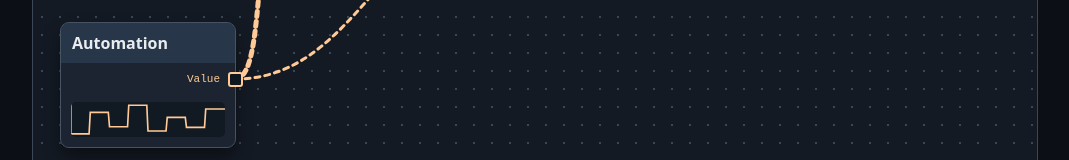
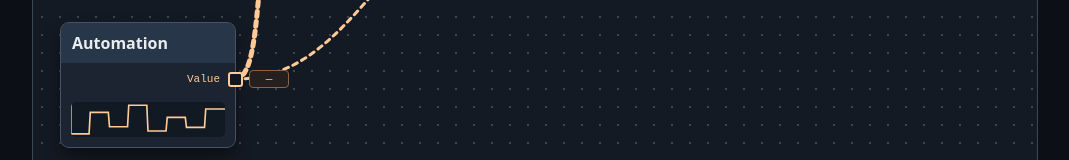
Before and after one commit to wgabel/orbit-sound-lab, a React (Vite) app: page / in a window 1280 px wide. Both pictures are taken after a click on the button "Open patch editor". Shown: the part 373-533 px from the top of the page, without its empty margins (105-1174 px from the left). Built offline with nearby package versions, Linux system fonts and the light colour scheme.

Commit message:
Show live values beside connected control outputs

```diff
--- a/src/application/patch-playback.ts
+++ b/src/application/patch-playback.ts
@@ -1,4 +1,3 @@
-import type { PatchLfoReading } from '../domain/patch-lfo';
 import type { Patch } from '../domain/patch';
 
 export interface PatchPlayback {
@@ -8,7 +7,8 @@ export interface PatchPlayback {
   readAudibleElapsed(): number;
   readOutputLevel(): number;
   getWaveformAnalyser(moduleId: string): AnalyserNode | null;
-  readLfo(moduleId: string, elapsed: number): PatchLfoReading | undefined;
+  readLfoPhase(moduleId: string, elapsed: number): number | undefined;
+  readControlValue(moduleId: string): number | undefined;
   stop(): Promise<void>;
   dispose(): void;
 }
--- a/src/domain/patch-lfo.ts
+++ b/src/domain/patch-lfo.ts
@@ -6,11 +6,6 @@ export interface PatchLfo {
   readonly rateHz: number;
   readonly sync: boolean;
   readonly phaseDegrees: number;
-}
-
-export interface PatchLfoReading {
-  readonly phase: number;
-  readonly sample?: number;
 }
 
 export const DEFAULT_PATCH_LFO: PatchLfo = {waveform:'sine',rateHz:0.2,sync:true,phaseDegrees:0};
--- /dev/null
+++ b/src/infrastructure/audio/web-audio-control-monitor.ts
@@ -0,0 +1,14 @@
+/** Samples the normalized signal after shaping and before any cable mapping. */
+export function createControlMonitor(context: BaseAudioContext, output: AudioNode) {
+  const analyser = context.createAnalyser();
+  analyser.fftSize = 32;
+  const samples = new Float32Array(analyser.fftSize);
+  output.connect(analyser);
+
+  return {
+    read() {
+      analyser.getFloatTimeDomainData(samples);
+      return Math.min(1,Math.max(0,samples[samples.length - 1]));
+    }
+  };
+}
--- a/src/infrastructure/audio/web-audio-patch-lfo.ts
+++ b/src/infrastructure/audio/web-audio-patch-lfo.ts
@@ -1,5 +1,6 @@
 import { readPatchLfoPhase } from '../../domain/patch-lfo';
-import type { PatchLfo, PatchLfoReading } from '../../domain/patch-lfo';
+import { createControlMonitor } from './web-audio-control-monitor';
+import type { PatchLfo } from '../../domain/patch-lfo';
 import type { WebAudioLfoWorkletFactory } from './web-audio-lfo-worklet';
 
 export function createPatchLfoSignal(context: AudioContext, factory: WebAudioLfoWorkletFactory,
@@ -17,26 +18,18 @@ export function createPatchLfoSignal(context: AudioContext, factory: WebAudioLfo
   const output = context.createWaveShaper();
   output.curve = new Float32Array([0,0.5,1]);
   source.connect(smoothing).connect(output);
-  const analyser = settings.waveform === 'smoothRandom' ? context.createAnalyser() : undefined;
-  const samples = analyser ? new Float32Array(32) : undefined;
-  if (analyser) {
-    analyser.fftSize = 32;
-    output.connect(analyser);
-  }
+  const monitor = createControlMonitor(context,output);
 
   return {
     output,
-    read(elapsed: number): PatchLfoReading {
-      if (analyser && samples) analyser.getFloatTimeDomainData(samples);
-      return {phase:readPatchLfoPhase(settings,elapsed - elapsedOffset), sample:samples?.at(-1)};
-    },
+    readValue:monitor.read,
+    readPhase:(elapsed: number) => readPatchLfoPhase(settings,elapsed - elapsedOffset),
     dispose() {
       source.port.postMessage('stop');
       source.port.close();
       source.disconnect();
       smoothing.disconnect();
       output.disconnect();
-      analyser?.disconnect();
     }
   };
 }
--- a/src/infrastructure/audio/web-audio-patch-modules.ts
+++ b/src/infrastructure/audio/web-audio-patch-modules.ts
@@ -3,7 +3,7 @@ import { WebAudioShelfEq } from './web-audio-shelf-eq';
 import { createDefaultDroneSettings } from '../../domain/drone';
 import type { PatchModule } from '../../domain/patch';
 import { readAutomationValue } from '../../domain/patch-automation';
-import type { PatchLfoReading } from '../../domain/patch-lfo';
+import { createControlMonitor } from './web-audio-control-monitor';
 import type { WebAudioLfoWorkletFactory } from './web-audio-lfo-worklet';
 import { createPatchLfoSignal } from './web-audio-patch-lfo';
 import type { PatchAutomation } from '../../domain/patch-automation';
@@ -28,7 +28,8 @@ export interface PatchRuntimeModule {
   readonly output?: AudioNode;
   readonly parameters?: Readonly<Record<string, ParameterBinding>>;
   readonly waveformAnalyser?: AnalyserNode;
-  readLfo?(elapsed: number): PatchLfoReading;
+  readLfoPhase?(elapsed: number): number;
+  readControlValue?(): number;
   dispose(): void;
 }
 
@@ -96,7 +97,7 @@ export function createPatchRuntimeModule(
     }
     case 'lfo': {
       const signal = createPatchLfoSignal(context,lfo,definition.settings,origin);
-      return {definition, output:signal.output, readLfo:signal.read, dispose:signal.dispose};
+      return {definition, output:signal.output, readLfoPhase:signal.readPhase, readControlValue:signal.readValue, dispose:signal.dispose};
     }
     case 'automation': {
       const source = createAutomationSignal(context, definition.settings, origin);
@@ -107,7 +108,8 @@ export function createPatchRuntimeModule(
       const bounds = context.createWaveShaper();
       bounds.curve = new Float32Array([0, 0, 1]);
       source.connect(smoothing).connect(bounds);
-      return {definition, output:bounds, dispose() {
+      const monitor = createControlMonitor(context,bounds);
+      return {definition, output:bounds, readControlValue:monitor.read, dispose() {
         source.stop(); source.disconnect(); smoothing.disconnect(); bounds.disconnect();
       }};
     }
--- a/src/infrastructure/audio/web-audio-patch-playback.ts
+++ b/src/infrastructure/audio/web-audio-patch-playback.ts
@@ -125,8 +125,12 @@ export class WebAudioPatchPlayback implements PatchPlayback {
     return this.audibleElapsed;
   }
 
-  readLfo(moduleId: string, elapsed: number) {
-    if (this.state === 'playing') return this.modules.get(moduleId)?.readLfo?.(elapsed);
+  readLfoPhase(moduleId: string, elapsed: number) {
+    if (this.state === 'playing') return this.modules.get(moduleId)?.readLfoPhase?.(elapsed);
+  }
+
+  readControlValue(moduleId: string) {
+    if (this.state === 'playing') return this.modules.get(moduleId)?.readControlValue?.();
   }
 
   getWaveformAnalyser(moduleId: string): AnalyserNode | null {
--- a/src/presentation/patch-editor/PatchCanvas.tsx
+++ b/src/presentation/patch-editor/PatchCanvas.tsx
@@ -5,7 +5,7 @@ import { getPatchModuleLabel, getPatchPorts, sameEndpoint } from '../../domain/p
 import type { Patch, PatchEndpoint, PatchModule, PatchPort } from '../../domain/patch';
 import { readAutomationPhase, readAutomationValue } from '../../domain/patch-automation';
 import { readLfoPreviewValue, readPatchLfoPhase } from '../../domain/patch-lfo';
-import type { PatchLfo, PatchLfoReading } from '../../domain/patch-lfo';
+import type { PatchLfo } from '../../domain/patch-lfo';
 import type { PatchAutomation } from '../../domain/patch-automation';
 
 import { boundNodePosition, PATCH_NODE_WIDTH, PATCH_NODE_TITLE_HEIGHT, PATCH_PORT_HEIGHT } from './patch-layout';
@@ -26,7 +26,8 @@ interface PatchCanvasProps {
   readonly pending: PatchEndpoint | null;
   readonly playing: boolean;
   readAudibleElapsed(): number;
-  readLfo(moduleId: string, elapsed: number): PatchLfoReading | undefined;
+  readLfoPhase(moduleId: string, elapsed: number): number | undefined;
+  readControlValue(moduleId: string): number | undefined;
   readonly outputLevel: number;
   getWaveformAnalyser(moduleId: string): AnalyserNode | null;
   onSelect(selection: PatchSelection): void;
@@ -69,14 +70,18 @@ function LfoScope({moduleId, settings}: {moduleId: string; settings: PatchLfo})
   </svg>;
 }
 
-export function PatchCanvas({patch, positions, selection, pending, playing, readAudibleElapsed, readLfo, getWaveformAnalyser, outputLevel, viewportRef,
+export function PatchCanvas({patch, positions, selection, pending, playing, readAudibleElapsed, readLfoPhase, readControlValue, getWaveformAnalyser, outputLevel, viewportRef,
   onSelect, onPort, canConnect, onMove}: PatchCanvasProps) {
   const canvas = useRef<HTMLDivElement>(null);
+  const controlBadges = useRef(new Map<string,HTMLSpanElement>());
   const drag = useRef<{id: string; pointer: number; x: number; y: number} | null>(null);
   const modules = new Map(patch.modules.map(module => [module.id, module]));
   const connectedInputs = new Set(patch.cables.filter(cable => cable.destination.portId === 'in')
     .map(cable => cable.destination.moduleId));
-  const width = Math.max(900, ...Object.values(positions).map(point => point.x + PATCH_NODE_WIDTH + 30));
+  const connectedControlSources = new Set(patch.cables.filter(cable => cable.mapping)
+    .map(cable => cable.source.moduleId));
+  const width = Math.max(900, ...Object.entries(positions).map(([id,point]) =>
+    point.x + PATCH_NODE_WIDTH + (connectedControlSources.has(id) ? 66 : 30)));
   const height = Math.max(408, ...Object.values(positions).map(point => point.y + 206));
 
   useEffect(() => {
@@ -90,22 +95,27 @@ export function PatchCanvas({patch, positions, selection, pending, playing, read
       return {line,module,trace, lastColumn:-1, history:''};
     });
     let frame = 0;
-    function draw() {
+    let lastBadgeUpdate = -Infinity;
+    function draw(timestamp: number) {
       const elapsed = playing ? readAudibleElapsed() : 0;
+      const updateBadges = timestamp - lastBadgeUpdate >= 80;
+      if (updateBadges) lastBadgeUpdate = timestamp;
       for (const playhead of playheads) {
         const {line,module,trace} = playhead;
         if (!module || (module.kind !== 'automation' && module.kind !== 'lfo')) continue;
-        const reading = module.kind === 'lfo' && playing ? readLfo(module.id,elapsed) : undefined;
         const phase = module.kind === 'automation' ? readAutomationPhase(module.settings,elapsed) :
-          reading?.phase ?? readPatchLfoPhase(module.settings,elapsed);
+          (playing ? readLfoPhase(module.id,elapsed) : undefined) ?? readPatchLfoPhase(module.settings,elapsed);
+        const badge = updateBadges ? controlBadges.current.get(module.id) : undefined;
+        const sample = playing && (badge || trace) ? readControlValue(module.id) : undefined;
+        if (badge) badge.textContent = sample?.toFixed(2) ?? '—';
         const x = String(140 * phase);
         line.setAttribute('x1',x);
         line.setAttribute('x2',x);
-        if (trace && reading?.sample !== undefined) {
+        if (trace && sample !== undefined) {
           const column = Math.floor(140 * phase);
           if (column === playhead.lastColumn) continue;
           if (column < playhead.lastColumn) playhead.history = '';
-          const y = Math.round(29 - 26 * reading.sample);
+          const y = Math.round(29 - 26 * sample);
           playhead.history += `${playhead.history ? 'L' : 'M'}${column},${y} `;
           playhead.lastColumn = column;
           trace.setAttribute('d',playhead.history);
@@ -113,9 +123,9 @@ export function PatchCanvas({patch, positions, selection, pending, playing, read
       }
       if (playing) frame = requestAnimationFrame(draw);
     }
-    draw();
+    draw(performance.now());
     return () => cancelAnimationFrame(frame);
-  }, [patch.modules, playing, readAudibleElapsed, readLfo]);
+  }, [patch.modules, playing, readAudibleElapsed, readLfoPhase, readControlValue]);
 
   function endpointPosition(endpoint: PatchEndpoint) {
     const module = modules.get(endpoint.moduleId);
@@ -185,6 +195,12 @@ export function PatchCanvas({patch, positions, selection, pending, playing, read
                     data-compatible={Boolean(pending && canConnect(endpoint))}
                     onClick={() => onPort(endpoint,port)}/>
                   <span>{port.label}</span>
+                  {port.direction === 'output' && port.signal === 'control' && connectedControlSources.has(module.id) &&
+                    <span className="patch-control-value" title="Normalized signal before cable mapping"
+                      ref={badge => {
+                        if (badge) controlBadges.current.set(module.id,badge);
+                        else controlBadges.current.delete(module.id);
+                      }}>—</span>}
                 </div>;
               })}
             </div>)}
--- a/src/presentation/patch-editor/PatchEditor.tsx
+++ b/src/presentation/patch-editor/PatchEditor.tsx
@@ -29,7 +29,8 @@ export function PatchEditor({hidden, droneLayers, onClose, createPlayback}: {
   const [playing, setPlaying] = useState(false);
   const [transition, setTransition] = useState(false);
   const [outputLevel, setOutputLevel] = useState(0);
-  const readLfo = useCallback((moduleId: string, elapsed: number) => engine.current?.readLfo(moduleId,elapsed), []);
+  const readLfoPhase = useCallback((moduleId: string, elapsed: number) => engine.current?.readLfoPhase(moduleId,elapsed), []);
+  const readControlValue = useCallback((moduleId: string) => engine.current?.readControlValue(moduleId), []);
   const getWaveformAnalyser = useCallback((moduleId: string) =>
     engine.current?.getWaveformAnalyser(moduleId) ?? null, []);
   const readAudibleElapsed = useCallback(() => engine.current?.readAudibleElapsed() ?? 0, []);
@@ -186,7 +187,7 @@ export function PatchEditor({hidden, droneLayers, onClose, createPlayback}: {
         <span className="patch-legend"><span>Audio</span><span>Automation</span></span>
       </div>
       <PatchCanvas viewportRef={viewport} patch={patch} positions={positions} selection={selection} pending={pending}
-        playing={playing} readAudibleElapsed={readAudibleElapsed} readLfo={readLfo} getWaveformAnalyser={getWaveformAnalyser} outputLevel={outputLevel}
+        playing={playing} readAudibleElapsed={readAudibleElapsed} readLfoPhase={readLfoPhase} readControlValue={readControlValue} getWaveformAnalyser={getWaveformAnalyser} outputLevel={outputLevel}
         onPort={handlePort} canConnect={canConnect}
         onSelect={item => {setSelection(item); setPending(null); setError('');}}
         onMove={(id,position) => setPositions(previous => ({...previous,[id]:position}))}/>
--- a/src/presentation/patch-editor/patch-editor.css
+++ b/src/presentation/patch-editor/patch-editor.css
@@ -56,6 +56,12 @@
 }
 .patch-port-column.output .patch-port-row {justify-content:flex-end;padding:0 15px 0 0}
 .patch-port-row[data-signal=control] {color:var(--patch-control)}
+.patch-control-value {
+  position:absolute;left:calc(100% + 14px);top:50%;transform:translateY(-50%);z-index:2;
+  width:40px;padding:2px 0;border:1px solid #8f6245;border-radius:4px;
+  background:#24201f;color:var(--patch-control);text-align:center;font-variant-numeric:tabular-nums;
+  pointer-events:none;
+}
 .patch-editor .patch-port {
   position:absolute;left:-12px;top:4px;display:grid;place-items:center;z-index:2;
   background:none;border:0;padding:0;min-height:0;width:24px;height:24px;--port-color:var(--patch-audio);
```
